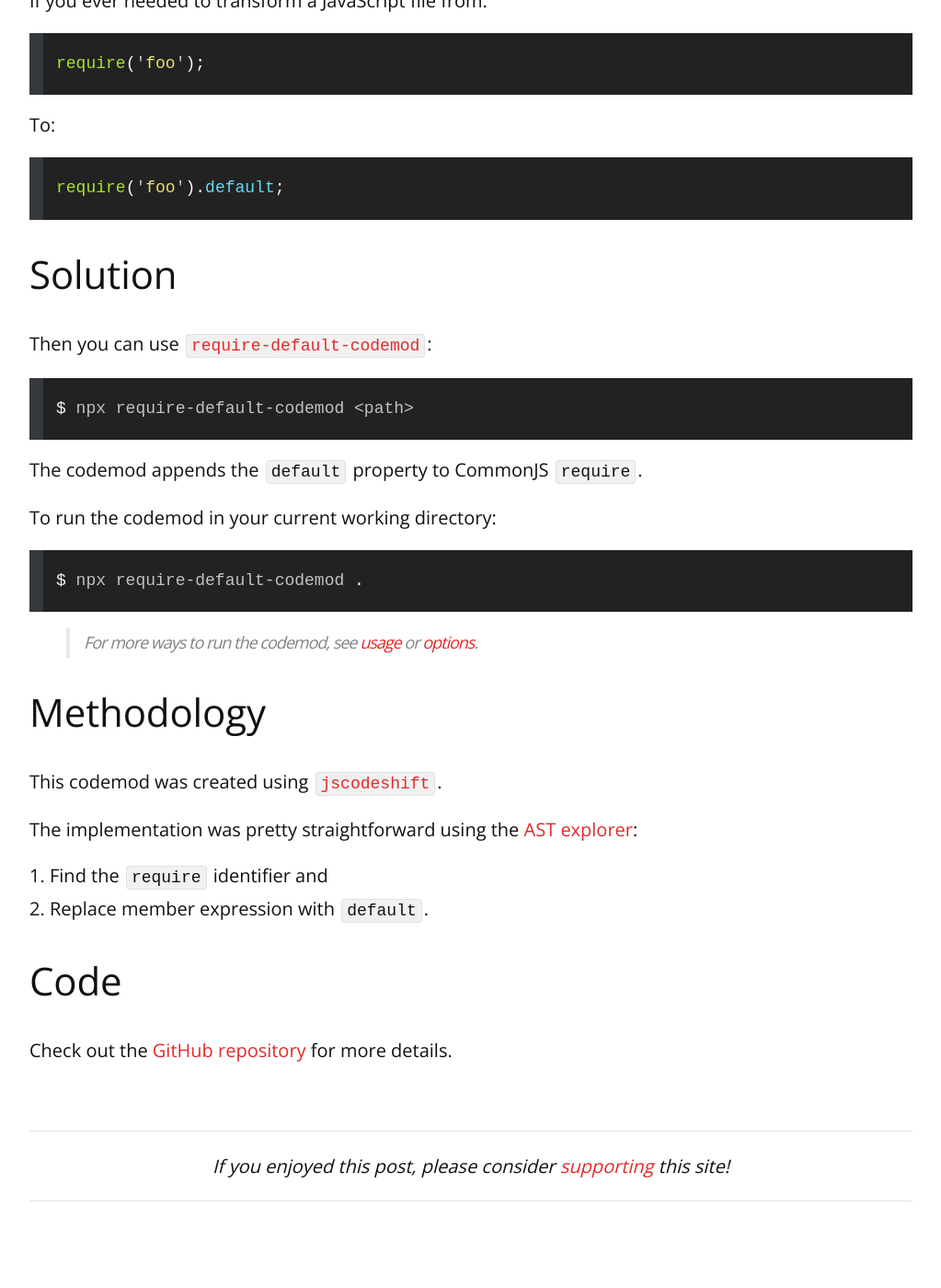
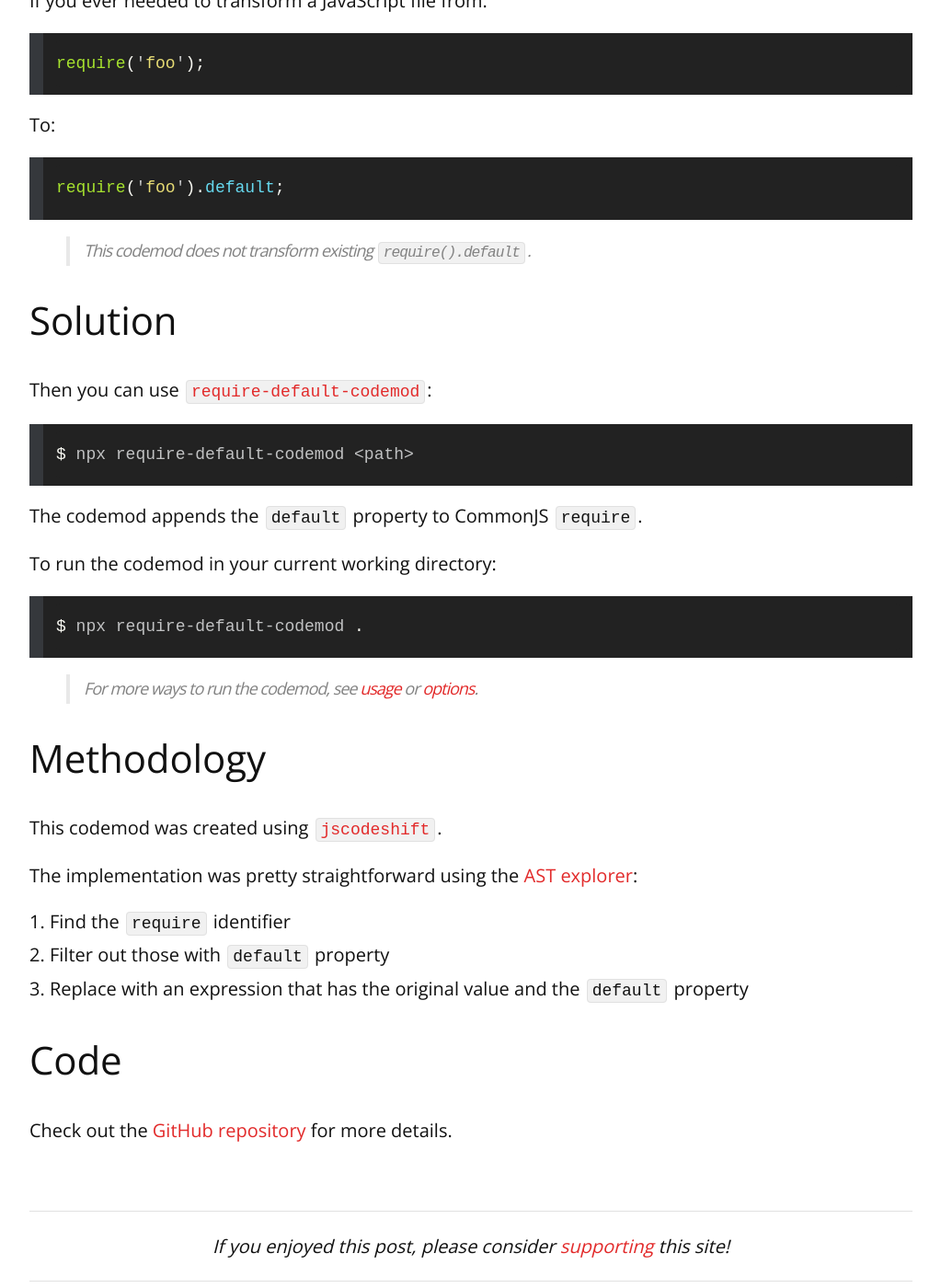
Before and after one commit to remarkablemark/remarkablemark.github.io, a Jekyll site: the page built from _posts/2020/2020-06-20-require-default-codemod.md, in a window 1280 px wide and 1400 px high, scrolled down 365 px. Shown: the whole window at 92% size, without its empty margins (128-1151 px from the left). Built offline with Jekyll 4.4.1, drawn with Linux system fonts in a browser that asks for light colours; comment, search, counter and statistics services are not loaded; some of the changed text lies outside the part shown.

Commit message:
feat(posts): update "Add default to CommonJS require"
Post: 2020-06-20-require-default-codemod.md

Since `require-default-codemod@1.0.1` was published, note that
existing `require().default` does not get transformed and update
methodology as well.

````diff
--- a/_posts/2020/2020-06-20-require-default-codemod.md
+++ b/_posts/2020/2020-06-20-require-default-codemod.md
@@ -2,7 +2,8 @@
 layout: post
 title: Add default to CommonJS require
 date: 2020-06-20 17:13:17
-excerpt: Use the codemod `require-default-codemod` to append `default` property to CommonJS `require`.
+updated: 2020-06-27 18:24:45
+excerpt: To transform `require()` to `require().default`, use the JS codemod `require-default-codemod`.
 categories: javascript jscodeshift codemod npm package commonjs
 ---
 
@@ -19,6 +20,8 @@ To:
 ```js
 require('foo').default;
 ```
+
+> This codemod does not transform existing `require().default`.
 
 ## Solution
 
@@ -44,8 +47,9 @@ This codemod was created using [`jscodeshift`](https://github.com/facebook/jscod
 
 The implementation was pretty straightforward using the [AST explorer](https://astexplorer.net/):
 
-1. Find the `require` identifier and
-2. Replace member expression with `default`.
+1. Find the `require` identifier
+2. Filter out those with `default` property
+3. Replace with an expression that has the original value and the `default` property
 
 ## Code
 
````
